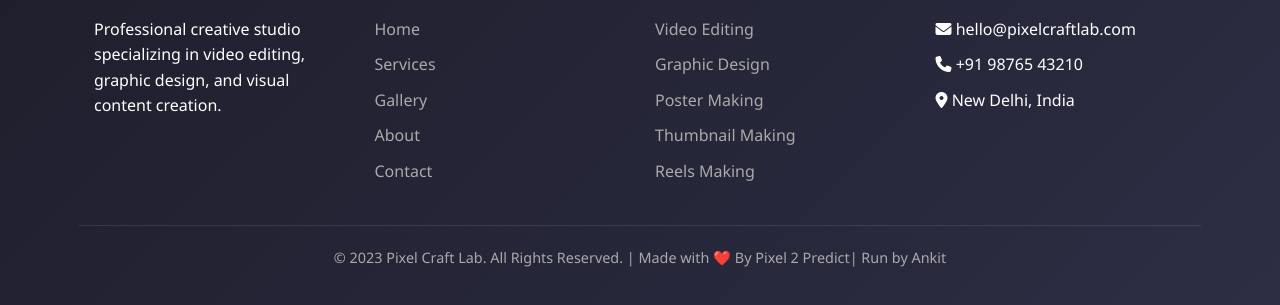
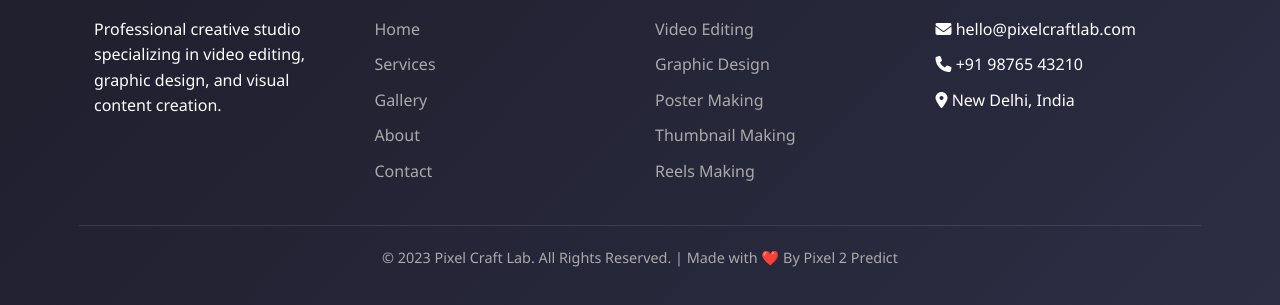
Before and after one commit to pixel2predict/Pixel-Craft-Lab, a plain HTML site: page index.html in a window 1280 px wide. Shown: the part 6118-6423 px from the top of the page. Drawn offline with Linux system fonts and the light colour scheme.

Commit message:
Update index.html

```diff
--- a/index.html
+++ b/index.html
@@ -2202,7 +2202,7 @@
                 </div>
             </div>
             <div class="copyright">
-                <p>&copy; 2023 Pixel Craft Lab. All Rights Reserved. | Made with ❤️ By Pixel 2 Predict| Run by Ankit</p>
+                <p>&copy; 2023 Pixel Craft Lab. All Rights Reserved. | Made with ❤️ By Pixel 2 Predict</p>
             </div>
         </div>
     </footer>
```
